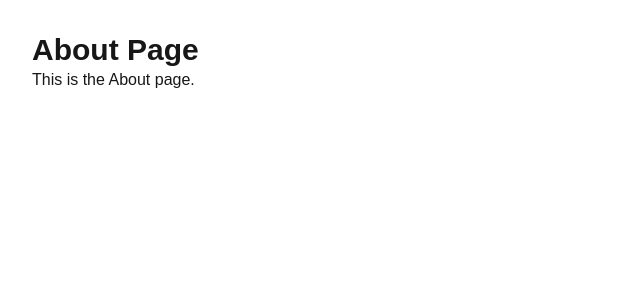
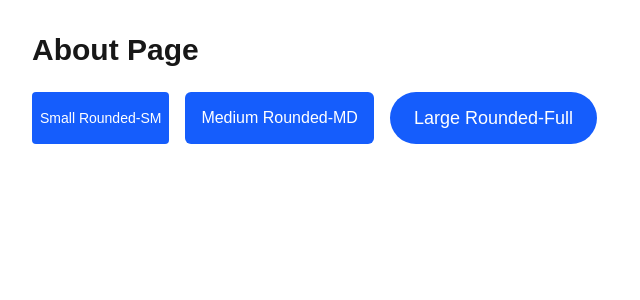
Before and after one commit to youssefamjad1/alx-project-0x02-setup, a Next.js app in the folder alx-project-0x02/: page /about in a window 1280 px wide. Shown: the top 300 px of the page, without its empty margins (0-640 px from the left). Built offline with nearby package versions, Linux system fonts and the light colour scheme.

Commit message:
feat: add reusable Button component and use it on about page

```diff
--- /dev/null
+++ b/alx-project-0x02/components/common/Button.tsx
@@ -0,0 +1,21 @@
+import React from 'react';
+import { ButtonProps } from '@/interfaces';
+
+const sizeClasses = {
+  small: 'px-2 py-1 text-sm',
+  medium: 'px-4 py-2 text-base',
+  large: 'px-6 py-3 text-lg',
+};
+
+const Button: React.FC<ButtonProps> = ({ size, shape, children, onClick }) => {
+  return (
+    <button
+      className={`${sizeClasses[size]} ${shape} bg-blue-600 text-white hover:bg-blue-700 transition`}
+      onClick={onClick}
+    >
+      {children}
+    </button>
+  );
+};
+
+export default Button;
--- a/alx-project-0x02/interfaces/index.ts
+++ b/alx-project-0x02/interfaces/index.ts
@@ -8,3 +8,10 @@
   title: string;
   content: string;
 }
+
+export interface ButtonProps {
+  size: 'small' | 'medium' | 'large';
+  shape: 'rounded-sm' | 'rounded-md' | 'rounded-full';
+  children: React.ReactNode;
+  onClick?: () => void;
+}
--- a/alx-project-0x02/pages/about.tsx
+++ b/alx-project-0x02/pages/about.tsx
@@ -1,12 +1,17 @@
 import React from 'react';
+import Button from '@/components/common/Button';
 
-const AboutPage = () => {
+const About: React.FC = () => {
   return (
-    <div className="p-8">
-      <h1 className="text-3xl font-bold">About Page</h1>
-      <p>This is the About page.</p>
-    </div>
+    <main className="container mx-auto p-8">
+      <h1 className="text-3xl font-bold mb-6">About Page</h1>
+      <div className="flex gap-4">
+        <Button size="small" shape="rounded-sm">Small Rounded-SM</Button>
+        <Button size="medium" shape="rounded-md">Medium Rounded-MD</Button>
+        <Button size="large" shape="rounded-full">Large Rounded-Full</Button>
+      </div>
+    </main>
   );
 };
 
-export default AboutPage;
+export default About;
```
